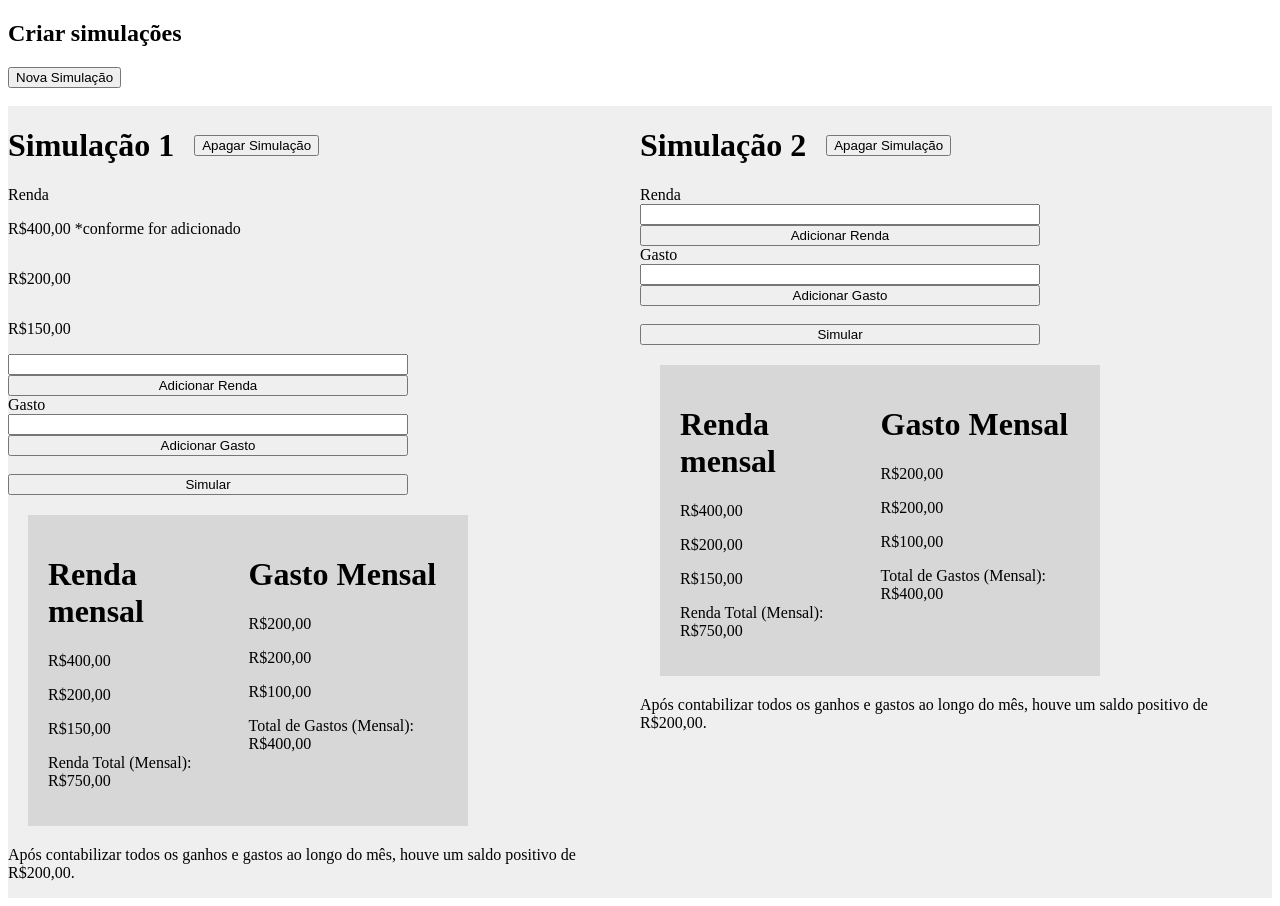
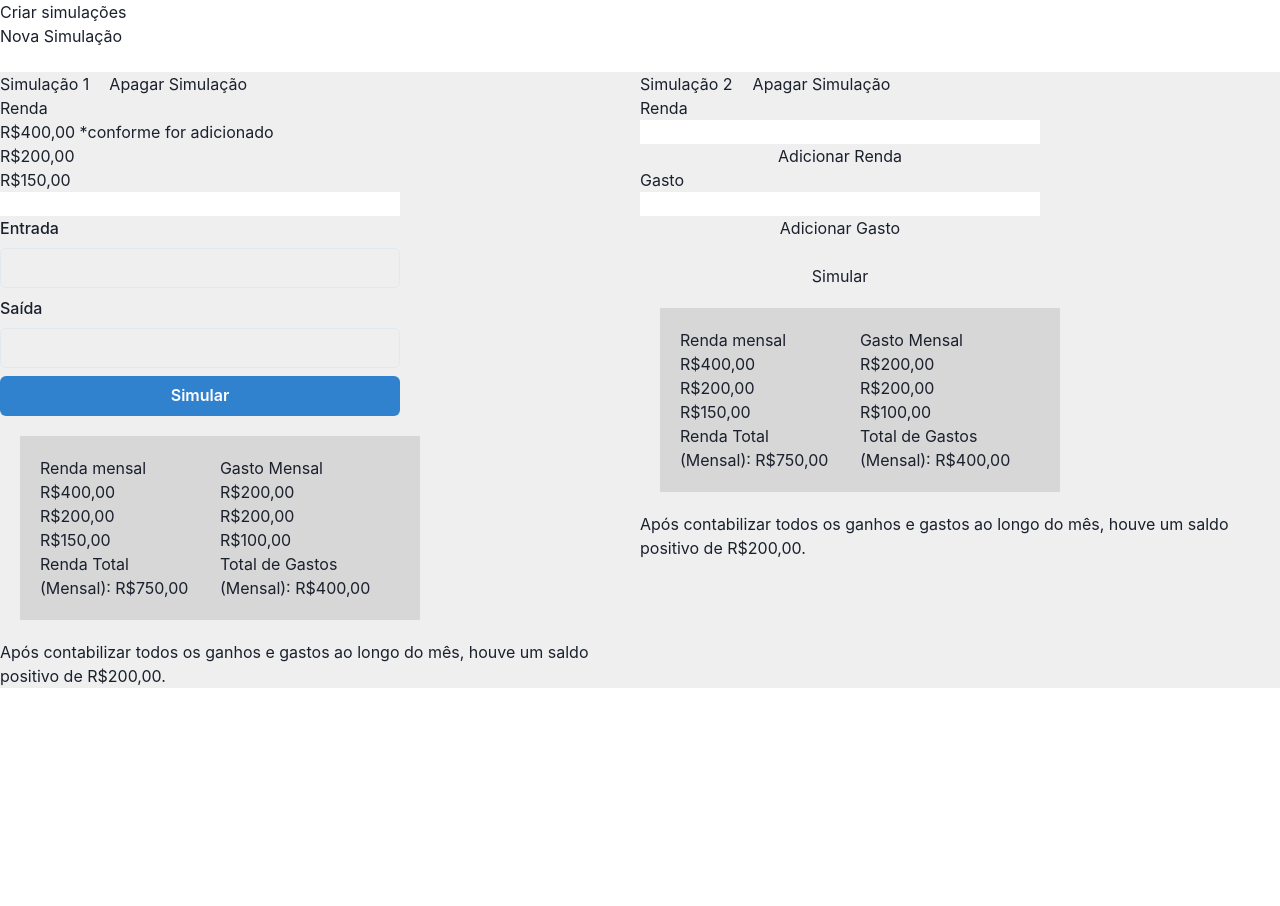
Before and after one commit to RafaelKramerDaSilvaDev/controle-gastos, a React (Vite) app: page / in a window 1280 px wide. After the commit the page ends 800 px from the top, so only its background shows below. Built offline with nearby package versions, Linux system fonts and the light colour scheme.

Commit message:
começo da componentização

```diff
--- a/src/App.tsx
+++ b/src/App.tsx
@@ -1,10 +1,11 @@
+import { ChakraProvider } from '@chakra-ui/react';
 import { Main } from './pages/Main';
 
 function App() {
 	return (
-		<>
+		<ChakraProvider>
 			<Main />
-		</>
+		</ChakraProvider>
 	);
 }
 
--- /dev/null
+++ b/src/pages/Main/components/Form/index.tsx
@@ -0,0 +1,20 @@
+import { Button, FormControl, FormLabel, Input, Stack } from '@chakra-ui/react';
+import { FormStylized } from './styles';
+
+export function Form() {
+	return (
+		<FormStylized>
+			<Stack>
+				<FormControl>
+					<FormLabel>Entrada</FormLabel>
+					<Input placeContent='Digite uma entrada' />
+				</FormControl>
+				<FormControl>
+					<FormLabel>Saída</FormLabel>
+					<Input placeContent='Digite uma saída' />
+				</FormControl>
+				<Button colorScheme='blue'>Simular</Button>
+			</Stack>
+		</FormStylized>
+	);
+}
--- /dev/null
+++ b/src/pages/Main/components/Form/styles.ts
@@ -0,0 +1,3 @@
+import styled from 'styled-components';
+
+export const FormStylized = styled.div``;
--- a/src/pages/Main/index.tsx
+++ b/src/pages/Main/index.tsx
@@ -1,3 +1,5 @@
+import { Form } from './components/Form';
+
 export function Main() {
 	return (
 		<div>
@@ -17,12 +19,7 @@
 						<p>R$200,00</p>
 						<p>R$150,00</p>
 						<input type='text' />
-						<button>Adicionar Renda</button>
-						<label htmlFor=''>Gasto</label>
-						<input type='text' />
-						<button>Adicionar Gasto</button>
-						<br />
-						<button>Simular</button>
+						<Form />
 					</div>
 					<div>
 						<div
```
Also changed, not shown: package.json (+6 -1 lines), src/pages/Main/styles.ts (added), 1 other file (tests, documents, lock files or other folders).
